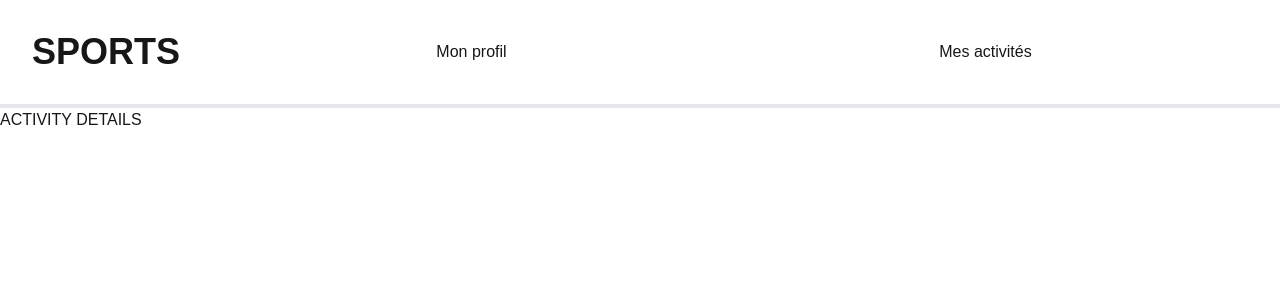
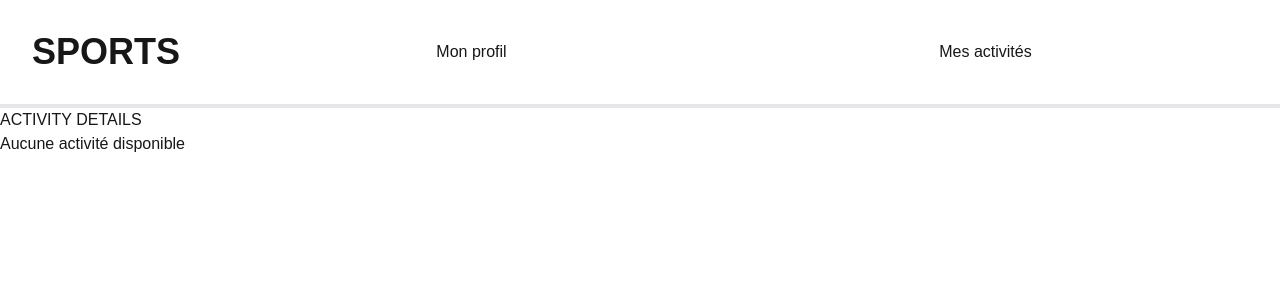
Before and after one commit to LesCrow/Sports2, a Next.js app: page /p/activities/1 in a window 1280 px wide. Shown: the top 300 px of the page. Built offline with nearby package versions, Linux system fonts and the light colour scheme; no server answers.

Commit message:
activityDetails component done

```diff
--- /dev/null
+++ b/app/components/ActivityDetails.tsx
@@ -0,0 +1,28 @@
+import { Activity } from "@prisma/client";
+import React from "react";
+
+type Props = {
+  activity: Activity | null;
+};
+
+function ActivityDetails({ activity }: Props) {
+  if (!activity) {
+    return <div>Aucune activité disponible</div>;
+  }
+
+  return (
+    <div>
+      <p>name : {activity.name}</p>
+      <p>sport type : {activity.sport_type}</p>
+      <p>distance : {activity.distance}</p>
+      <p>moving time : {activity.moving_time}</p>
+      <p>average speed :{activity.average_speed}</p>
+      <p>descritption :{activity.description}</p>
+      <p>elev high :{activity.elev_high}</p>
+      <p>elev low :{activity.elev_low}</p>
+      <p>shoe id :{activity.shoeId}</p>
+    </div>
+  );
+}
+
+export default ActivityDetails;
--- a/app/p/activities/[id]/page.tsx
+++ b/app/p/activities/[id]/page.tsx
@@ -1,5 +1,6 @@
 "use client";
 
+import ActivityDetails from "@/app/components/ActivityDetails";
 import { Activity } from "@prisma/client";
 import axios from "axios";
 import { useSession } from "next-auth/react";
@@ -28,7 +29,10 @@ export default function ActivityPage() {
     }
   }, [id, status]);
 
-  console.log(activity);
-
-  return <div>ACTIVITY DETAILS</div>;
+  return (
+    <div>
+      <h1>ACTIVITY DETAILS</h1>
+      <ActivityDetails activity={activity} />
+    </div>
+  );
 }
```
